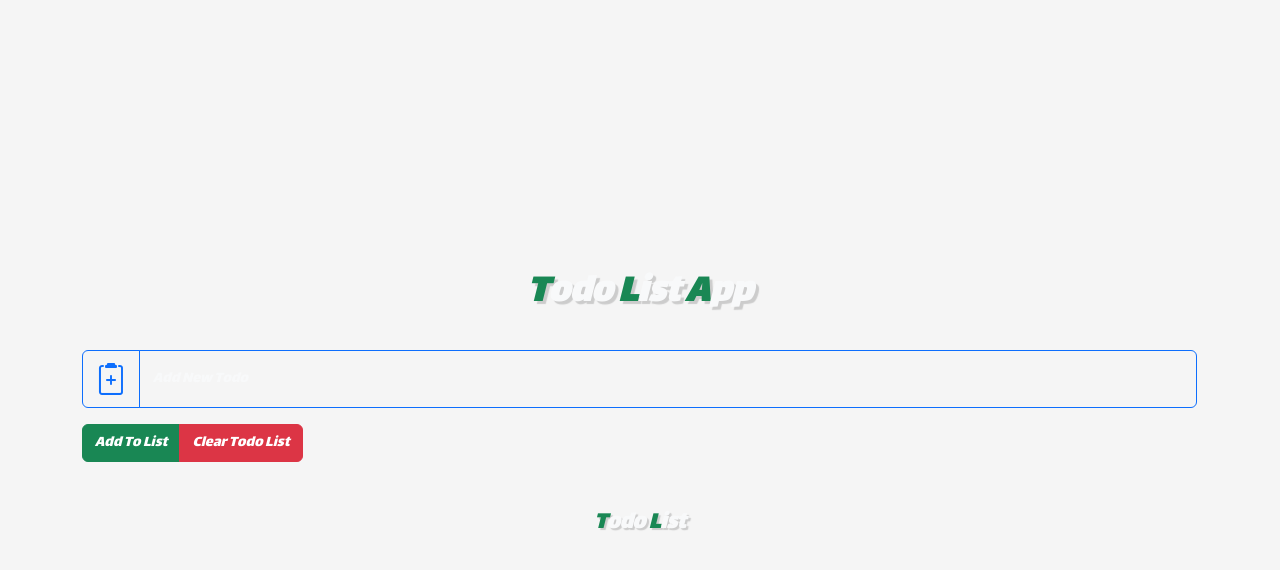
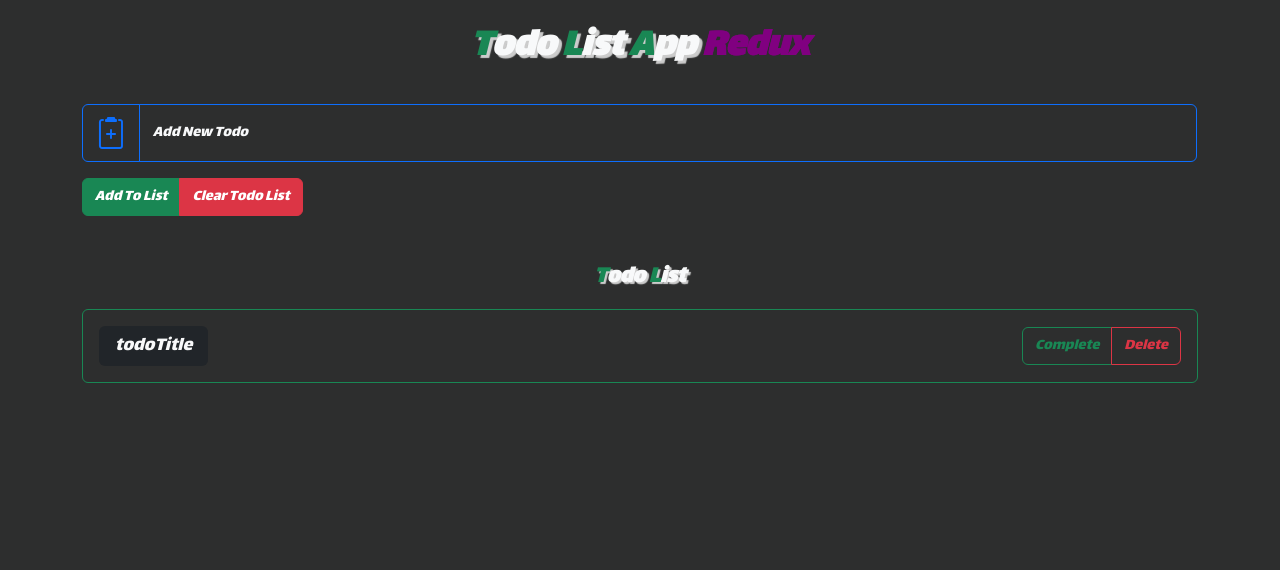
Before and after one commit to khadem-mh/todoList-redux, a website built with Vite: page todoList-redux/index.html in a window 1280 px wide. Built offline with nearby package versions, Linux system fonts and the light colour scheme.

Commit message:
create html teplate add todo

```diff
--- a/todoList-redux/index.html
+++ b/todoList-redux/index.html
@@ -14,17 +14,12 @@
 
 <body>
 
-
-
-
-
-
   <div class="container mt-4">
     <div class="row">
 
       <h1 class="fw-bold text-center text-light fst-italic" style="text-shadow: 3px 3px 1px #ccc;"><span
           class="text-success">T</span>odo
-        <span class="text-success">L</span>ist <span class="text-success">A</span>pp
+        <span class="text-success">L</span>ist <span class="text-success">A</span>pp<span class="redux"> Redux</span>
       </h1>
 
 
@@ -61,6 +56,19 @@
           <span class="text-success">T</span>odo <span class="text-success">L</span>ist
         </h3>
         <div id="mainTodos" class="mt-3">
+
+          <section class='card card-body bg-transparent border-success mt-2'>
+            <div class='d-flex flex-row-reverse align-items-center justify-content-between'>
+              <div class='btn-group'>
+                <i class="btn btn-outline-success">Complete</i>
+                <i class="btn btn-outline-danger">Delete</i>
+              </div>
+              <p class='card-title text-light h5 mb-0 bg-dark py-2 px-3 me-3 rounded overflow-auto fst-italic'>todoTitle
+              </p>
+            </div>
+          </section>
+
+
         </div>
 
       </div>
@@ -70,6 +78,7 @@
 
 
 
+
   <script type="module" src="main.js"></script>
 
 </body>
--- a/todoList-redux/src/css/style.css
+++ b/todoList-redux/src/css/style.css
@@ -1,4 +1,5 @@
 @import './font.css';
+@import './todo-list.css';
 
 body {
     padding: 0;
@@ -7,9 +8,9 @@ body {
     font-family: Lalezar;
     min-height: 100vh;
     display: flex;
-    align-items: center;
+    align-items: flex-start;
     justify-content: center;
-    background-color: whitesmoke;
+    background-color: rgb(45, 46, 46) !important;
 }
 
 a {
--- a/todoList-redux/src/css/todo-list.css
+++ b/todoList-redux/src/css/todo-list.css
@@ -19,3 +19,8 @@
     text-decoration: line-through;
     text-decoration-color: red;
 }
+
+.redux {
+    color: purple;
+    text-shadow: 0 0 0 !important;
+}
```
